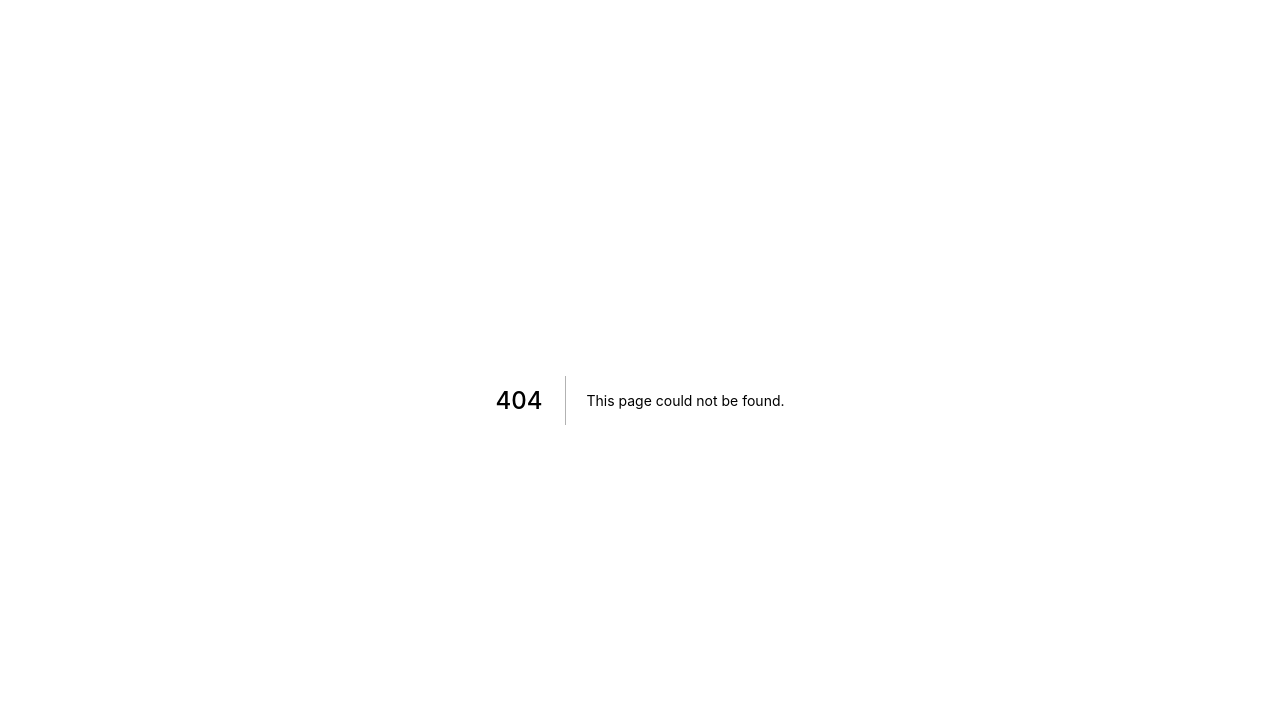
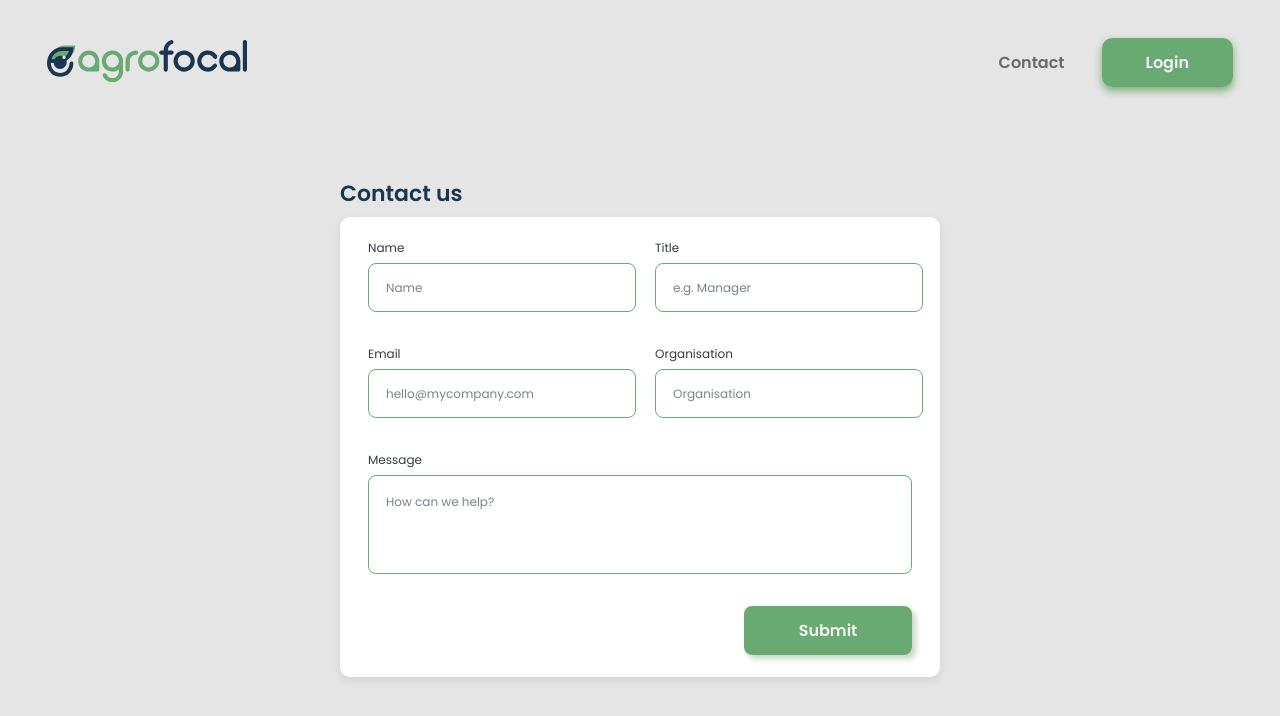
Before and after one commit to tomkochi/agro, a Next.js app: page /contact in a window 1280 px wide. Before the commit this address had no page. Shown: the top 716 px of the page. Built offline with nearby package versions, Linux system fonts and the light colour scheme.

Commit message:
contact form done

```diff
--- /dev/null
+++ b/components/guestHeader.jsx
@@ -0,0 +1,33 @@
+import style from "./guestHeader.module.scss";
+import Link from "next/link";
+
+const GuestHeader = ({ authKey, bg, children }) => {
+	return (
+		<div className={style.guestHeader}>
+			<div className={style.left}>{children}</div>
+			{/* .left */}
+			<div className={style.right}>
+				<Link href="/contact" passHref>
+					<a
+						className={style.contact}
+						style={bg === "light" ? { color: "#686868" } : {}}
+					>
+						Contact
+					</a>
+				</Link>
+				{authKey ? (
+					<Link href="/dashboard" passHref>
+						<a className={style.login}>Dashboard</a>
+					</Link>
+				) : (
+					<Link href="/login" passHref>
+						<a className={style.login}>Login</a>
+					</Link>
+				)}
+			</div>
+			{/* .right */}
+		</div>
+	);
+};
+
+export default GuestHeader;
--- /dev/null
+++ b/components/guestHeader.module.scss
@@ -0,0 +1,50 @@
+.guestHeader {
+  position: sticky;
+  top: 0;
+  width: 100%;
+  padding: 20px 20px;
+  display: flex;
+  align-items: center;
+  justify-content: space-between;
+  z-index: 2000;
+
+  @media (min-width: 992px) {
+    padding: 38px 47px;
+  }
+
+  img {
+    width: 120px;
+
+    @media (min-width:992px) {
+      width: auto;
+    }
+  }
+
+  .right {
+    display: flex;
+    align-items: center;
+  }
+
+  a {
+    font-family: "Poppins", sans-serif;
+    font-weight: 600;
+    font-size: 16px;
+    color: #F2F2F2;
+    text-decoration: none;
+  }
+}
+
+.login {
+  height: 49px;
+  background: linear-gradient(172.08deg, #69AA72 -18.15%, #69AA72 120.92%);
+  box-shadow: 0px 4px 8px rgba(52, 131, 50, 0.58);
+  border-radius: 10px;
+  display: flex;
+  align-items: center;
+  padding: 0 12px;
+  margin-left: 37px;
+
+  @media (min-width: 992px) {
+    padding: 0 44px;
+  }
+}
--- /dev/null
+++ b/pages/contact.jsx
@@ -0,0 +1,90 @@
+import style from "./contact.module.scss";
+import Header from "../components/guestHeader";
+import Link from "next/link";
+
+const Contact = ({ authKey }) => {
+	return (
+		<div className={style.contact}>
+			<Header authKey={authKey} bg="light">
+				<Link href="/" passHref>
+					<a>
+						<img src="/images/logo.svg" alt="" />
+					</a>
+				</Link>
+			</Header>
+			<div className={style.contents}>
+				<div className={style.contentWrapper}>
+					<h1>Contact us</h1>
+					<form>
+						<div className={style.row}>
+							<div className={style.inputGroup}>
+								<label htmlFor="name">Name</label>
+								<input type="text" name="name" id="name" placeholder="Name" />
+							</div>
+							{/* .inputGroup */}
+							<div className={style.inputGroup}>
+								<label htmlFor="title">Title</label>
+								<input
+									type="text"
+									name="title"
+									id="title"
+									placeholder="e.g. Manager"
+								/>
+							</div>
+							{/* .inputGroup */}
+						</div>
+						{/* .row */}
+						<div className={style.row}>
+							<div className={style.inputGroup}>
+								<label htmlFor="email">Email</label>
+								<input
+									type="text"
+									name="email"
+									id="email"
+									placeholder="hello@mycompany.com"
+								/>
+							</div>
+							{/* .inputGroup */}
+							<div className={style.inputGroup}>
+								<label htmlFor="organisation">Organisation</label>
+								<input
+									type="text"
+									name="organisation"
+									id="organisation"
+									placeholder="Organisation"
+								/>
+							</div>
+							{/* .inputGroup */}
+						</div>
+						{/* .row */}
+						<div className={style.inputGroup}>
+							<label htmlFor="message">Message</label>
+							<textarea
+								name="message"
+								id="message"
+								placeholder="How can we help?"
+							></textarea>
+						</div>
+						{/* .inputGroup */}
+						<button>Submit</button>
+					</form>
+				</div>
+				{/* .contentWrapper */}
+			</div>
+			{/* .contents */}
+		</div>
+	);
+};
+
+export default Contact;
+
+export function getServerSideProps(ctx) {
+	const { authKey } = ctx.req.cookies;
+	if (authKey) {
+		return {
+			props: { authKey: ctx.req.cookies.authKey || null },
+		};
+	} else {
+		return { props: {} };
+	}
+}
--- /dev/null
+++ b/pages/contact.module.scss
@@ -0,0 +1,128 @@
+.contact {
+  background: #E5E5E5;
+  min-height: 100vh;
+  display: flex;
+  flex-direction: column;
+
+  * {
+    font-family: "Poppins", sans-serif;
+    font-weight: 400;
+  }
+
+  ::placeholder {
+    color: #78828C;
+  }
+
+  :-moz-placeholder {
+    color: #78828C;
+  }
+
+  ::-moz-placeholder {
+    color: #78828C;
+  }
+
+  :-ms-input-placeholder {
+    color: #78828C;
+  }
+
+  ::-webkit-input-placeholder {
+    color: #78828C;
+  }
+}
+
+.contents {
+  flex-grow: 1;
+  display: flex;
+  align-items: center;
+  justify-content: center;
+  flex-direction: column;
+  padding-bottom: 65px;
+}
+
+.contentWrapper {
+  width: 100%;
+  padding: 0 20px;
+
+  @media (min-width: 992px) {
+    width: 600px;
+    padding: 0;
+  }
+
+  h1 {
+    font-weight: 600;
+    font-size: 22px;
+    color: #193550;
+    margin-bottom: 12px;
+  }
+
+  form {
+    padding: 22px 28px;
+    background: #ffffff;
+    display: flex;
+    flex-direction: column;
+    box-shadow: 0px 4px 8px rgba(200, 200, 200, 0.58);
+    border-radius: 10px;
+  }
+}
+
+.row {
+  display: grid;
+  grid-template-columns: 1fr;
+  gap: 19px;
+  margin-bottom: 33px;
+
+  @media (min-width: 992px) {
+    grid-template-columns: 1fr 1fr;
+  }
+}
+
+.inputGroup {
+  display: flex;
+  flex-direction: column;
+
+  label {
+    font-weight: 400;
+    font-size: 12px;
+    line-height: 18px;
+    color: #343A40;
+    margin-bottom: 6px;
+  }
+
+  input {
+    font-weight: 400;
+    font-size: 12px;
+    color: #343A40;
+    height: 49px;
+    border: 1.4px solid #6AAB72;
+    border-radius: 8px;
+    padding: 17px;
+  }
+
+  textarea {
+    font-weight: 400;
+    font-size: 12px;
+    color: #343A40;
+    height: 99px;
+    width: 100%;
+    border: 1.4px solid #6AAB72;
+    border-radius: 8px;
+    padding: 17px;
+    resize: none;
+  }
+}
+
+.contact {
+  button {
+    width: 168px;
+    height: 49px;
+    background: linear-gradient(172.08deg, #69AA72 -18.15%, #69AA72 120.92%);
+    box-shadow: 4px 4px 6px #C7D5C9;
+    border-radius: 8px;
+    border: none;
+    font-weight: 600;
+    font-size: 16px;
+    color: #F2F2F2;
+    margin-top: 32px;
+    align-self: flex-end;
+  }
+}
```
Also changed, not shown: pages/dashboard.jsx (+48 -64 lines), pages/dashboard.module.scss (+60 -8 lines), pages/index.jsx (+2 -15 lines), pages/index.module.scss (+0 -29 lines).
